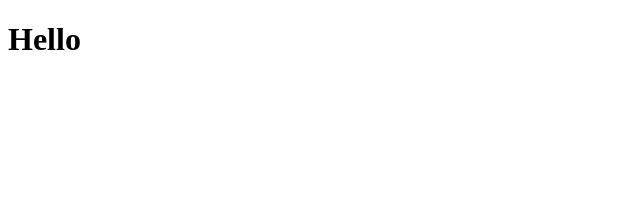
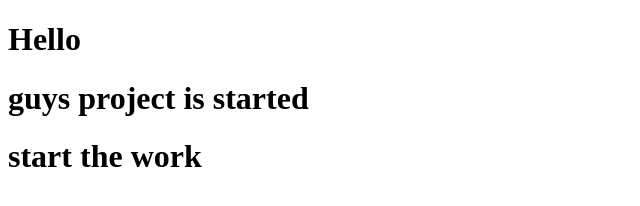
Before and after one commit to Hariom2307/GitDemo, a plain HTML site: page index.html in a window 1280 px wide. Shown: the whole page, without its empty margins (0-640 px from the left). Drawn offline with Linux system fonts and the light colour scheme.

Commit message:
write something

```diff
--- a/index.html
+++ b/index.html
@@ -8,5 +8,7 @@
 <body>
 
     <h1>Hello</h1>
+    <h1>guys project is started </h1>
+    <h1>start the work</h1>
 </body>
 </html>
```
